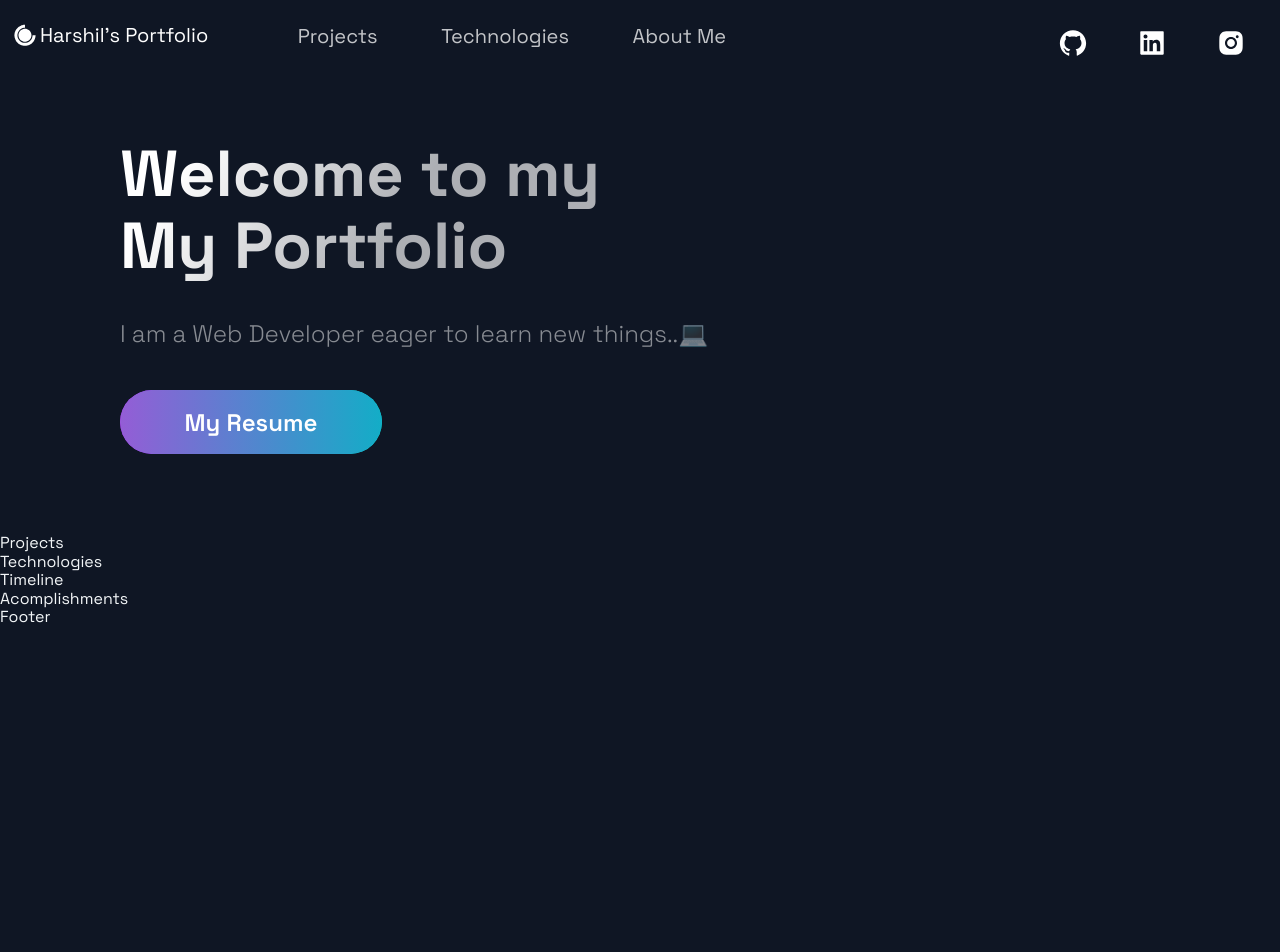
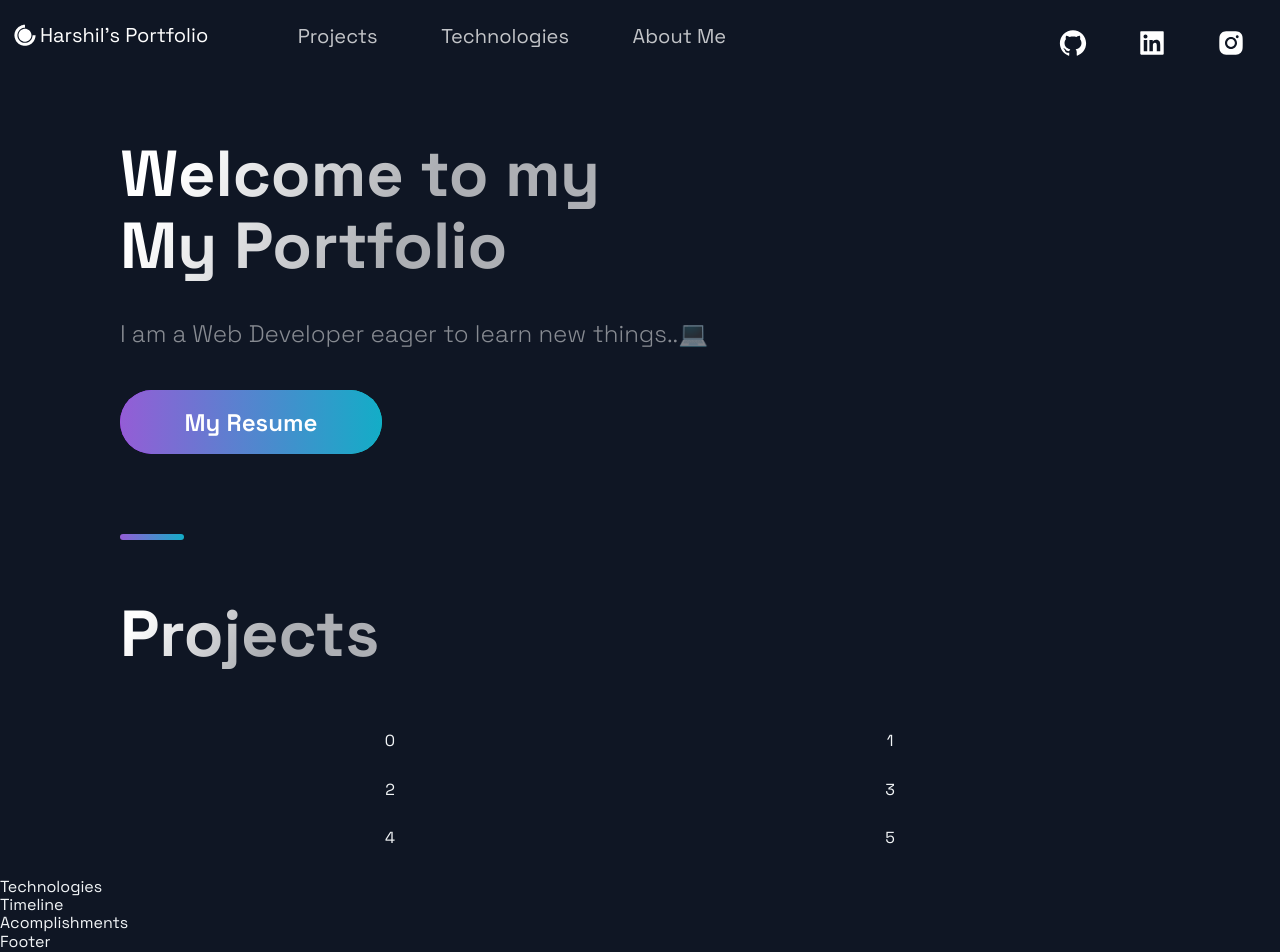
Before and after one commit to Harshil-Dalal5121/porfolio, a Next.js app: page / in a window 1280 px wide. Before the commit the page ends 800 px from the top, so only its background shows below. Built offline with nearby package versions, Linux system fonts and the light colour scheme.

Commit message:
Projects section start

```diff
--- a/src/components/Projects/Projects.js
+++ b/src/components/Projects/Projects.js
@@ -5,9 +5,19 @@ import { Section, SectionDivider, SectionTitle } from '../../styles/GlobalCompon
 import { projects } from '../../constants/constants';
 
 const Projects = () => (
-  <div>
+<Section nopadding id="projects">
+  <SectionDivider/>
+  <SectionTitle main>
     Projects
-  </div>
+  </SectionTitle>
+  <GridContainer>
+      {[0,1,2,3,4,5].map((project)=>(
+        <div>
+          {project}
+        </div>
+      ))}
+    </GridContainer>
+</Section>
 );
 
 export default Projects;
```
